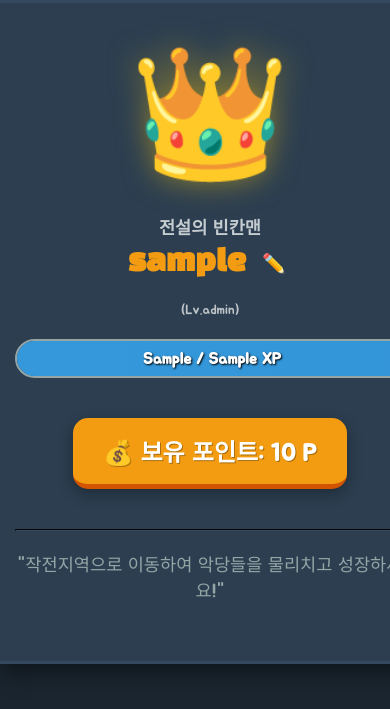
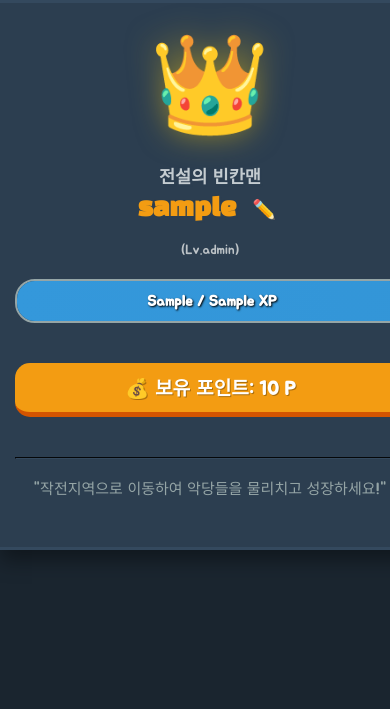
Before and after one commit to pky060921-debug/law, a Flask app: template templates/lobby.html in a window 390 px wide; the page is wider, and only the part inside the window is pictured. Shown: the top 709 px of that part. Run offline with Flask 3, Linux system fonts and the light colour scheme; the template is opened without the code that fills it: most values are stand-ins (such as "Sample title", 1, 10 or a date in 2020).

Commit message:
Update lobby.html

```diff
--- a/templates/lobby.html
+++ b/templates/lobby.html
@@ -2,11 +2,11 @@
 
 {% block content %}
 <style>
-    .profile-card { text-align: center; padding: 20px 0; }
+    .profile-card { text-align: center; padding: 10px 0; }
 
-    /* 성장형 아바타 (이모지 크기 키움) */
+    /* 아바타 크기 반응형 */
     .hero-badge {
-        font-size: 8rem;
+        font-size: 8rem; /* PC */
         margin-bottom: 10px;
         display: inline-block;
         filter: drop-shadow(0 0 15px rgba(241, 196, 15, 0.5));
@@ -16,7 +16,7 @@
     .progress-bg {
         background: #1a252f;
         border-radius: 20px;
-        height: 35px;
+        height: 40px;
         width: 100%;
         margin: 20px 0;
         border: 2px solid #95a5a6;
@@ -28,40 +28,33 @@
         height: 100%;
         width: {{ (xp / req_xp * 100)|int }}%;
         transition: width 1s ease-in-out;
-        box-shadow: 0 0 10px #3498db;
+    }
+    .progress-text {
+        position: absolute; width: 100%; top: 50%; transform: translateY(-50%);
+        color: white; font-weight: bold; text-shadow: 1px 1px 2px black;
     }
 
     .point-box {
-        background: #f39c12;
-        color: #fff;
-        text-shadow: 1px 1px 0 rgba(0,0,0,0.3);
-        padding: 15px 30px;
-        border-radius: 15px;
-        display: inline-block;
-        margin-top: 20px;
-        font-size: 1.5rem;
-        border-bottom: 5px solid #d35400;
-        font-weight: bold;
-        box-shadow: 0 5px 15px rgba(0,0,0,0.3);
+        background: #f39c12; color: #fff; text-shadow: 1px 1px 0 rgba(0,0,0,0.3);
+        padding: 15px 30px; border-radius: 15px; display: inline-block; margin-top: 20px;
+        font-size: 1.5rem; border-bottom: 5px solid #d35400; font-weight: bold;
     }
 
-    /* 닉네임 변경 스타일 */
-    .nick-edit-btn {
-        background: none; border: none; font-size: 1.2rem; cursor: pointer; color: #bdc3c7;
-    }
-    .nick-form {
-        display: none; margin-top: 10px;
-    }
-    .nick-input {
-        padding: 5px; border-radius: 5px; border: 1px solid #ccc; background: #222; color: white;
-    }
-    .save-btn {
-        padding: 5px 10px; border-radius: 5px; border: none; background: #2ecc71; color: white; cursor: pointer;
-    }
+    .nick-edit-btn { background: none; border: none; font-size: 1.2rem; cursor: pointer; color: #bdc3c7; }
+    .nick-form { display: none; margin-top: 15px; }
+    .nick-input { padding: 8px; border-radius: 5px; border: 1px solid #ccc; background: #222; color: white; width: 60%; }
+    .save-btn { padding: 8px 15px; border-radius: 5px; border: none; background: #2ecc71; color: white; cursor: pointer; }
 
     @keyframes floatHero {
         0%, 100% { transform: translateY(0); }
         50% { transform: translateY(-15px); }
+    }
+
+    /* 📱 태블릿/모바일 대응 */
+    @media (max-width: 768px) {
+        .hero-badge { font-size: 6rem; }
+        .point-box { font-size: 1.2rem; padding: 10px 20px; width: 90%; }
+        h1 { font-size: 1.5rem; }
     }
 </style>
 
@@ -71,29 +64,23 @@
     </div>
 
     <h3 style="color:#ecf0f1; margin-bottom:5px; opacity:0.8;">
-        {% if level < 5 %}가능성의 알
-        {% elif level < 15 %}아기 빈칸맨
-        {% elif level < 30 %}자라나는 히어로
-        {% elif level < 50 %}슈퍼 히어로
-        {% else %}전설의 빈칸맨{% endif %}
+        {% if level < 5 %}가능성의 알{% elif level < 15 %}아기 빈칸맨{% elif level < 30 %}자라나는 히어로{% elif level < 50 %}슈퍼 히어로{% else %}전설의 빈칸맨{% endif %}
     </h3>
 
-    <h1 style="display:flex; justify-content:center; align-items:center; gap:10px;">
+    <h1 style="display:flex; justify-content:center; align-items:center; gap:10px; flex-wrap: wrap;">
         {{ nickname }}
         <button class="nick-edit-btn" onclick="toggleNickForm()">✏️</button>
     </h1>
     <span style="font-size:0.9em; color:#bdc3c7;">(Lv.{{ level }})</span>
 
     <form action="/update_nickname" method="POST" class="nick-form" id="nickForm">
-        <input type="text" name="new_nickname" class="nick-input" placeholder="새 이름 입력" required>
-        <button type="submit" class="save-btn">변경</button>
+        <input type="text" name="new_nickname" class="nick-input" placeholder="새 이름" required>
+        <button type="submit" class="save-btn">저장</button>
     </form>
 
     <div class="progress-bg">
         <div class="progress-bar"></div>
-        <div style="position:absolute; width:100%; top:50%; transform:translateY(-50%); color:white; font-size:1rem; font-weight:bold; text-shadow:1px 1px 2px black;">
-            {{ xp }} / {{ req_xp }} XP
-        </div>
+        <div class="progress-text">{{ xp }} / {{ req_xp }} XP</div>
     </div>
 
     <div class="point-box">
@@ -102,7 +89,7 @@
 
     <hr style="border-color: #34495e; margin-top: 40px;">
 
-    <p style="color: #95a5a6; margin-top: 20px; font-size: 1.1rem;">
+    <p style="color: #95a5a6; margin-top: 20px; line-height: 1.5;">
         "작전지역으로 이동하여 악당들을 물리치고 성장하세요!"
     </p>
 </div>
```
